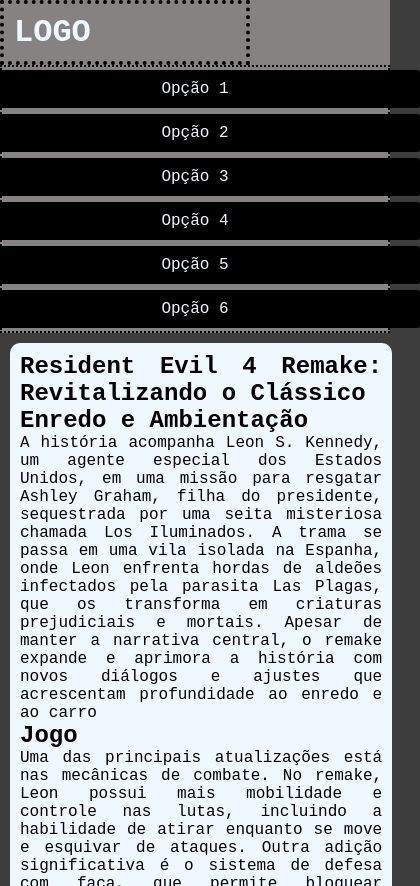
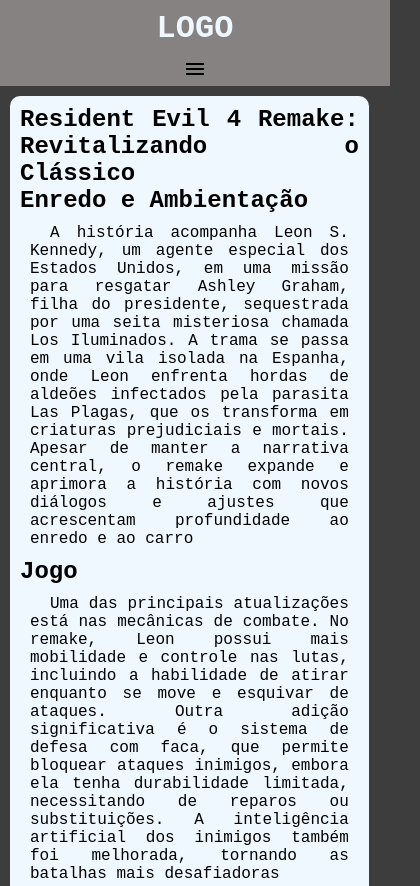
Before and after one commit to ianpage08/menu-com-flexbox, a plain HTML site: page index.html in a window 390 px wide. Shown: the top 886 px of the page, 420 px wide, since content can reach past the window. Drawn offline with nearby package versions, Linux system fonts and the light colour scheme.

Commit message:
exercicio menu com flex box,mas tenho quee mexer no menu hamburgue

```diff
--- a/estilos/style.css
+++ b/estilos/style.css
@@ -32,12 +32,12 @@
     color: aliceblue;
     padding: 10px;
     flex: 0 0 250px;
-    border: 4px dotted black;
+
     align-self: flex-end;
 
 }
 header > nav {
-    border: 2px dotted black;
+
     display: flex;
 
     flex-flow: row wrap;
@@ -73,14 +73,49 @@
 
 
 }
- @media screen and (max-width:600px) {
-    header > nav {
-        justify-content: center;
-        flex: column wrap;
+main > article > h2 {
+
+}
+main > article > p {
+    margin: 10px;
+    text-indent: 20px;
+
+}
+
+span {
+    display: none;
+    color: rgb(134, 130, 130);
+
+}
+
+
+ @media screen and (max-width:650px) {
+    header {
+        display: block;
+
     }
-    nav > a {
-        flex: 0 0 450px;
-
+    header > h1{
+        width: 100vw;
+        text-align: center;
+    }
+    span#menu {
+        width: 100vw;
+        text-align: center;
+        color: rgb(0, 0, 0);
+    }
+    span#menu:hover {
+        background-color: aliceblue;
+        transition: 0.6s;
+        cursor: pointer;
+    }
+    a {
+        display: block;
+    }
+    nav#itens {
+        display: none;
+    }
+    main {
+        width: 92vw;
     }
 
  }
--- a/index.html
+++ b/index.html
@@ -5,11 +5,16 @@
     <meta name="viewport" content="width=device-width, initial-scale=1.0">
     <title>menu</title>
     <link rel="stylesheet" href="estilos/style.css">
+    <link href="https://fonts.googleapis.com/css2?family=Material+Symbols+Outlined" rel="stylesheet" />
 </head>
 <body>
     <header>
+
             <h1>LOGO</h1>
-            <nav>
+            <span class="material-symbols-outlined" id="menu" onclick="clickMenu()" >
+            menu
+            </span>
+            <nav id="itens">
                 <a href="#">Opção 1</a>
                 <a href="#">Opção 2</a>
                 <a href="#">Opção 3</a>
@@ -43,5 +48,19 @@
 
         </article>
     </main>
+    <script>
+        function clickMenu(){
+
+        if (itens.style.display == 'block') {
+            itens.style.display = 'none'
+        }
+        else  {itens.style.display = 'block'}
+
+
+        }
+
+
+
+    </script>
 </body>
 </html>
```
